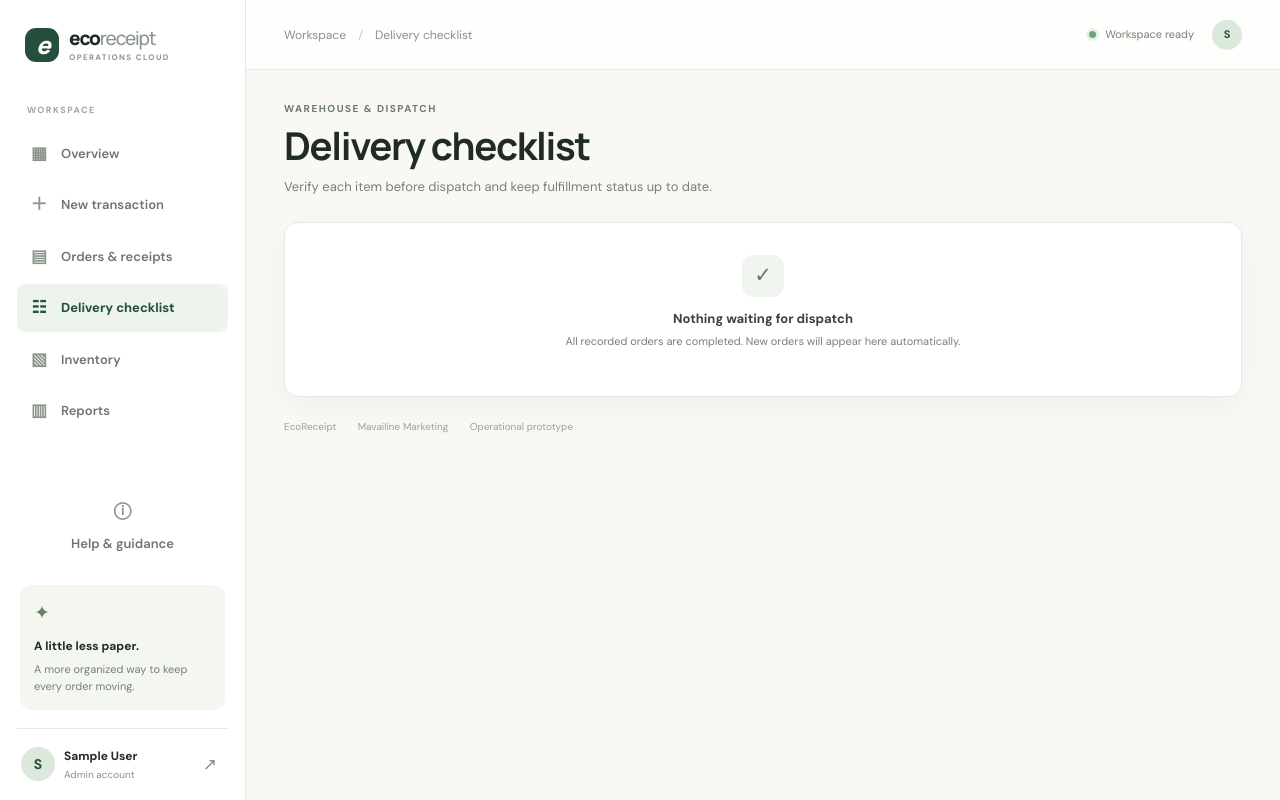
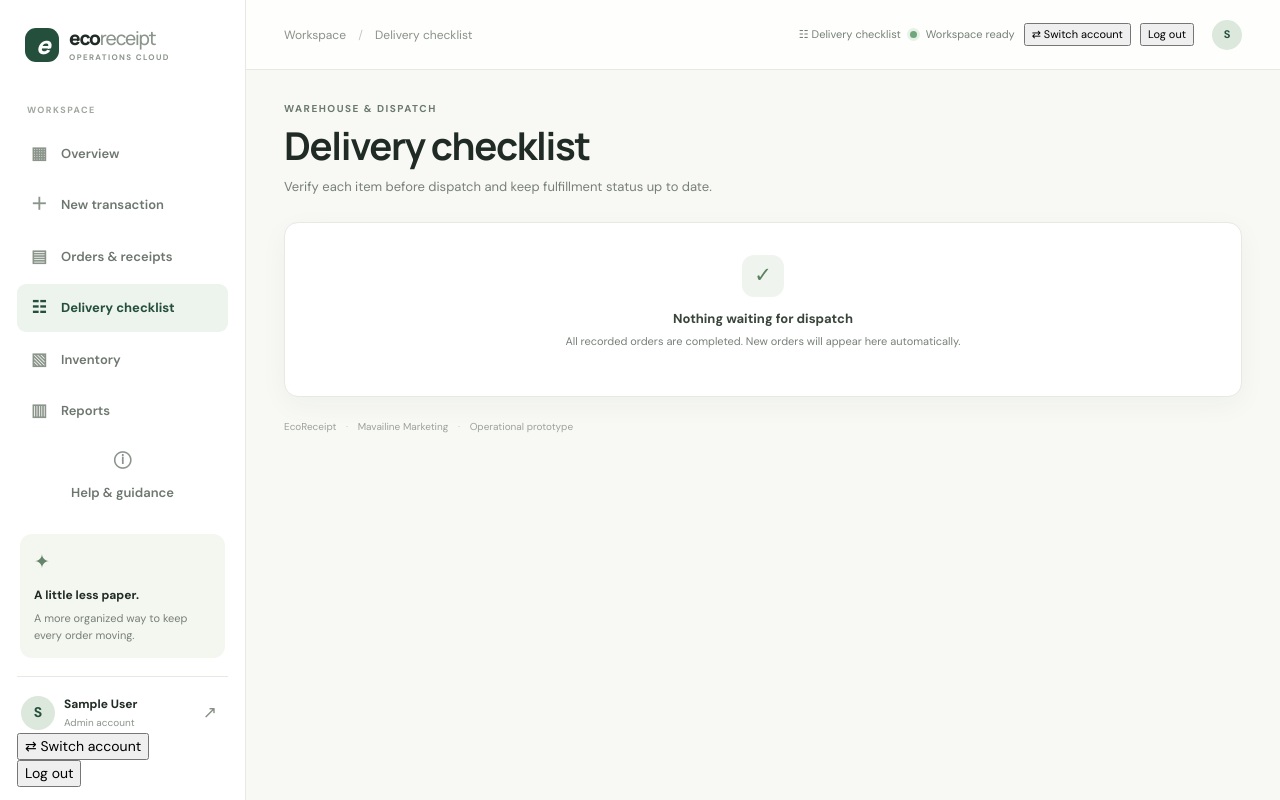
Before and after one commit to mallari136530110096depedqcph-code/ecoreceipt, a Flask app: page /checklist in a window 1280 px wide. Run offline with Flask 3, Linux system fonts and the light colour scheme; the visitor is signed in with stand-in values (Sample User, id 1); data that the repository does not hold is empty.

Commit message:
Update topbar with delivery checklist and account actions

```diff
--- a/templates/base.html
+++ b/templates/base.html
@@ -26,10 +26,11 @@
       <a href="{{ url_for('help_page') }}" class="nav"><span>ⓘ</span> Help & guidance</a>
       <div class="side-note"><div class="side-note-icon">✦</div><b>A little less paper.</b><p>A more organized way to keep every order moving.</p></div>
       <div class="profile"><div class="avatar">{{ current_user[:1]|upper }}</div><div class="profile-text"><b>{{ current_user }}</b><small>{{ current_role|capitalize }} account</small></div><form method="post" action="{{ url_for('logout') }}"><button class="logout" title="Sign out" aria-label="Sign out">↗</button></form></div>
+      <div class="side-actions"><form method="post" action="{{ url_for('switch_account') }}"><button type="submit">⇄ Switch account</button></form><form method="post" action="{{ url_for('logout') }}"><button type="submit" class="side-logout">Log out</button></form></div>
     </div>
   </aside>
   <main class="main-area">
-    <header class="topbar"><button class="menu-toggle" onclick="document.getElementById('sidebar').classList.toggle('open')" aria-label="Toggle navigation">☰</button><div class="breadcrumbs">Workspace <span>/</span> {% block breadcrumb %}Overview{% endblock %}</div><div class="topbar-right"><span class="live-dot"></span><span class="sync-label">Workspace ready</span><div class="top-avatar">{{ current_user[:1]|upper }}</div></div></header>
+    <header class="topbar"><button class="menu-toggle" onclick="document.getElementById('sidebar').classList.toggle('open')" aria-label="Toggle navigation">☰</button><div class="breadcrumbs">Workspace <span>/</span> {% block breadcrumb %}Overview{% endblock %}</div><div class="topbar-right"><a class="top-btn" href="{{ url_for('checklist') }}">☷ Delivery checklist</a><span class="live-dot"></span><span class="sync-label">Workspace ready</span><form method="post" action="{{ url_for('switch_account') }}"><button class="top-btn" type="submit">⇄ Switch account</button></form><form method="post" action="{{ url_for('logout') }}"><button class="top-btn top-btn-logout" type="submit">Log out</button></form><div class="top-avatar" title="{{ current_user }}">{{ current_user[:1]|upper }}</div></div></header>
     <section class="page-content">
       {% with messages = get_flashed_messages(with_categories=true) %}
         {% if messages %}<div class="flash-stack">{% for category, message in messages %}<div class="flash {{ category }}" role="status"><span>{{ '✓' if category=='success' else '!' }}</span>{{ message }}<button onclick="this.parentElement.remove()" aria-label="Dismiss message">×</button></div>{% endfor %}</div>{% endif %}
```
